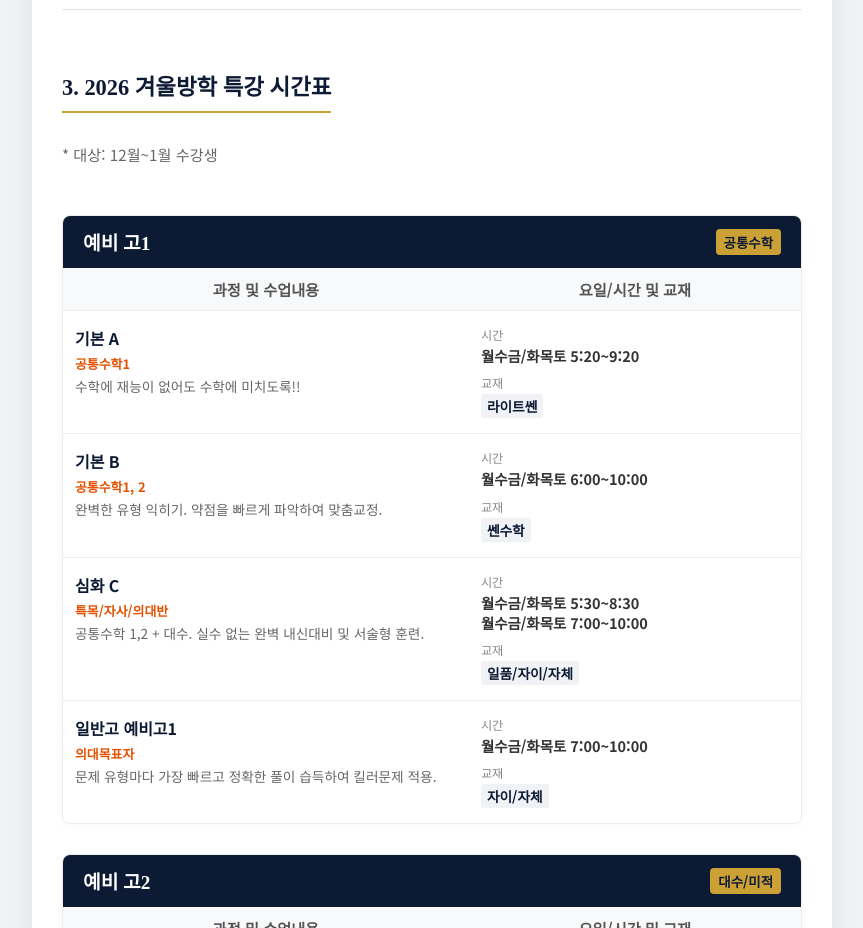
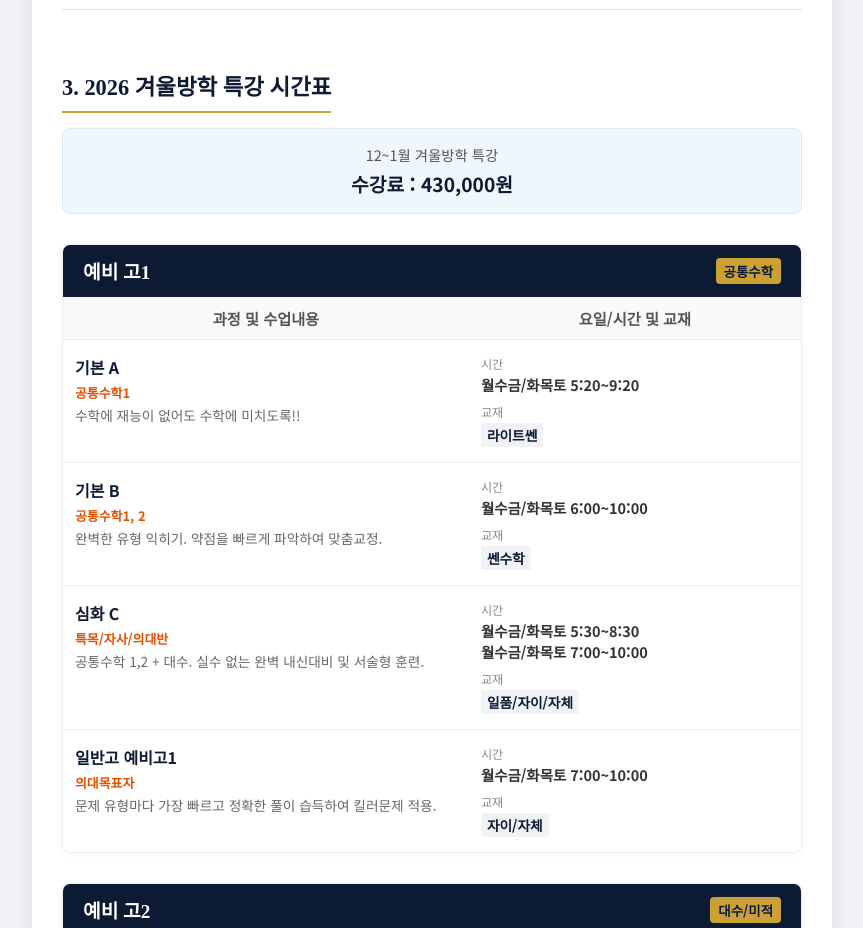
Before and after one commit to sasam712-droid/fermat, a plain HTML site: page index.html in a window 1280 px wide. Shown: the part 1900-2828 px from the top of the page, without its empty margins (208-1071 px from the left). Drawn offline with Linux system fonts and the light colour scheme.

Commit message:
Update index.html
그 뭐냐....43만원 추가

```diff
--- a/index.html
+++ b/index.html
@@ -251,7 +251,7 @@
 
         /* --- [시간표 섹션] --- */
         .schedule-section {
-            margin-top: 50px;
+            margin-top: 30px;
             background-color: #fff;
         }
 
@@ -552,9 +552,14 @@
 
             <hr class="divider">
 
-            <!-- [시간표 섹션] 요일/시간 업데이트 -->
+            <!-- [시간표 섹션] 요일/시간/수강료 업데이트 -->
             <h2 class="section-title">3. 2026 겨울방학 특강 시간표</h2>
-            <p style="font-size: 0.95em; color: #666; margin-bottom: 20px;">* 대상: 12월~1월 수강생</p>
+
+            <!-- [추가된 수강료 정보 박스] -->
+            <div style="background-color: #f0f7fc; border: 1px solid #dbe9f5; border-radius: 8px; padding: 15px; text-align: center; margin-bottom: 25px;">
+                <span style="display: block; font-size: 0.9em; color: #555; margin-bottom: 5px;">12~1월 겨울방학 특강</span>
+                <strong style="font-size: 1.2em; color: #0C1A34;">수강료 : 430,000원</strong>
+            </div>
 
             <div class="schedule-section">
 
```
